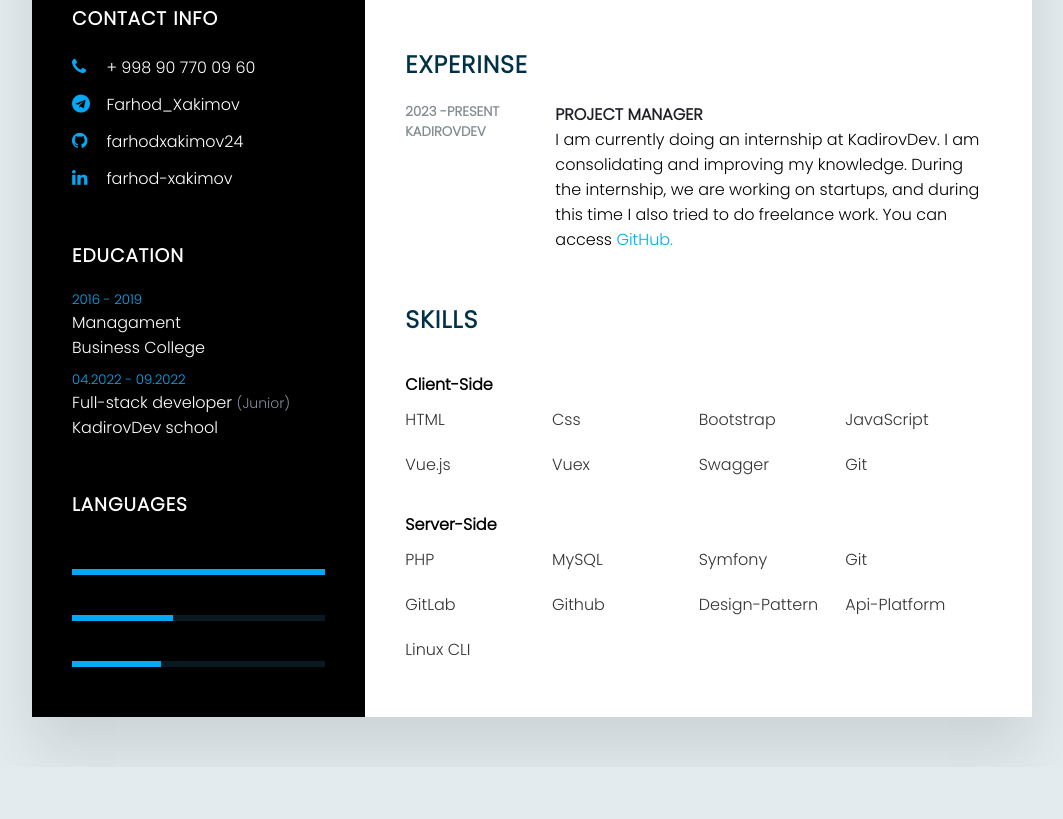
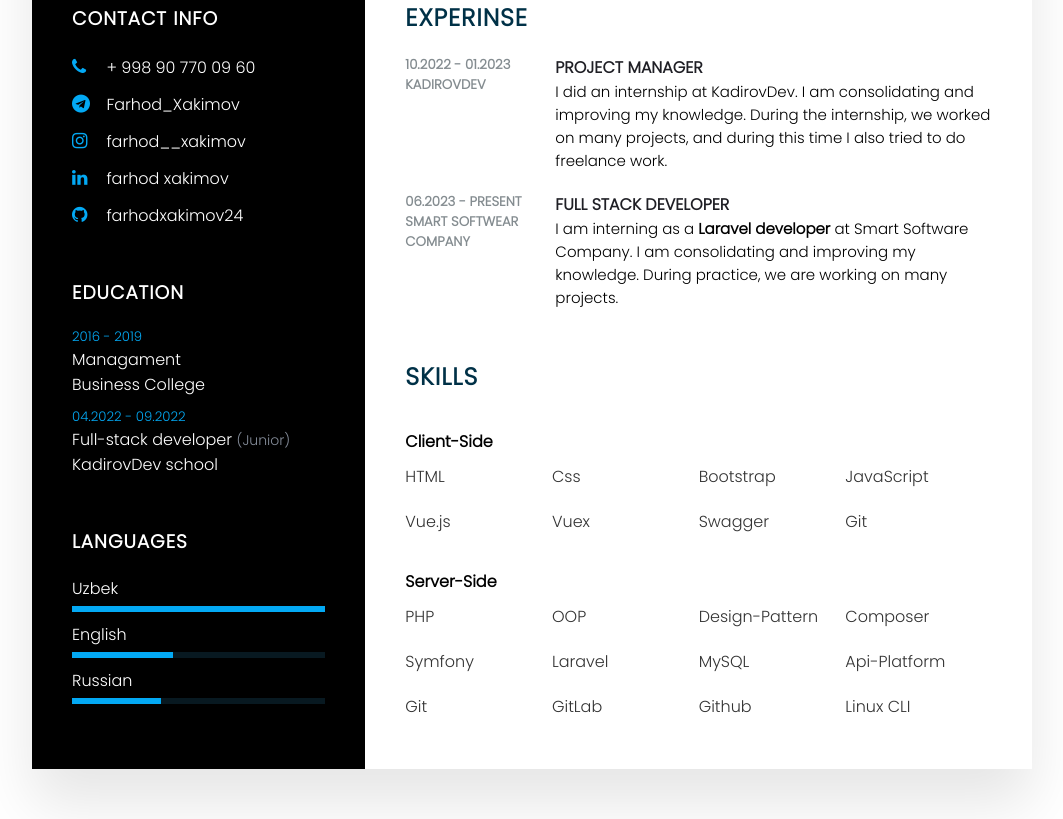
Before and after one commit to farhodxakimov24/Resume, a plain HTML site: page index.html in a window 1280 px wide. Shown: the part 438-1257 px from the top of the page, without its empty margins (108-1171 px from the left). Before the commit the page ends 1205 px from the top, so only its background shows below. Drawn offline with Linux system fonts and the light colour scheme.

Commit message:
new experiense

```diff
--- a/index.html
+++ b/index.html
@@ -30,11 +30,16 @@
                         <span class="text"><a href="https://t.me/Farhod_Xakimov">Farhod_Xakimov</a></span>
                     </li>
                     <li>
+                        <span class="icon"><i class="fa fa-instagram" aria-hidden="true"></i></span>
+                        <span class="text"><a href="https://www.instagram.com/farhod__xakimov/">farhod__xakimov</a></span>
+                    </li>
+                    <li>
+                        <span class="icon"><i class="fa fa-linkedin" aria-hidden="true"></i></span>
+                        <span class="text"><a href="https://www.linkedin.com/in/farhod-xakimov/">farhod xakimov</a></span>
+                    </li>
+                    <li>
                         <span class="icon"><i class="fa fa-github" aria-hidden="true"></i></span>
                         <span class="text"><a href="https://github.com/farhodxakimov24">farhodxakimov24</a></span>
-                    </li><li>
-                        <span class="icon"><i class="fa fa-linkedin" aria-hidden="true"></i></span>
-                        <span class="text"><a href="https://www.linkedin.com/in/farhod-xakimov/">farhod-xakimov</a></span>
                     </li>
                 </ul>
             </div>
@@ -105,19 +110,31 @@
                 <h2 class="title2">Experinse</h2>
                 <div class="box">
                     <div class="year_company">
-                        <h5>2023 -Present</h5>
+                        <h5>10.2022 - 01.2023</h5>
                         <h5>KadirovDev</h5>
                     </div>
                     <div class="text">
                         <h4>Project Manager</h4>
                         <p>
-                            I am currently doing an internship at KadirovDev. I am consolidating and improving my knowledge.
-                            During the internship, we are working on startups, and during this time I also tried to do freelance work.
-                            You can access <a href="https://github.com/farhodxakimov24"> GitHub.</a>
+                            I did an internship at KadirovDev. I am consolidating and improving my knowledge.
+                            During the internship, we worked on many projects, and during this time I also tried to do freelance work.
                         </p>
                     </div>
                 </div>
 
+                <div class="box">
+                    <div class="year_company">
+                        <h5>06.2023 - Present</h5>
+                        <h5>SMART SOFTWEAR COMPANY</h5>
+                    </div>
+                    <div class="text">
+                        <h4>Full stack developer</h4>
+                        <p>
+                            I am interning as a <strong>Laravel developer</strong> at Smart Software Company.
+                            I am consolidating and improving my knowledge. During practice, we are working on many projects.
+                        </p>
+                    </div>
+                </div>
             </div>
 
             <div class="about interest">
@@ -136,13 +153,16 @@
                 <h4>Server-Side</h4>
                 <ul>
                     <li> PHP</li>
+                    <li> OOP</li>
+                    <li> Design-Pattern</li>
+                    <li> Composer</li>
+                    <li> Symfony</li>
+                    <li> Laravel</li>
                     <li> MySQL</li>
-                    <li> Symfony</li>
+                    <li> Api-Platform</li>
                     <li> Git</li>
                     <li> GitLab</li>
                     <li> Github</li>
-                    <li> Design-Pattern</li>
-                    <li> Api-Platform</li>
                     <li>Linux CLI</li>
                 </ul>
             </div>
--- a/style.css
+++ b/style.css
@@ -7,7 +7,7 @@
     font-family: 'Poppins', sans-serif;
 }
 body{
-    background: rgb(227, 235, 238);
+    background: rgb(255, 255, 255);
     display: flex;
     justify-content: center;
     align-items: center;
@@ -139,6 +139,9 @@ body{
     font-size: 14px;
     color: #848c99;
 }
+.contactInfo.language .text{
+    color: white;
+}
 .contactInfo.language .percent
 {
     position: relative;
@@ -170,6 +173,9 @@ body{
     background: #fff;
     padding: 40px;
 
+}
+p{
+    font-size: 15px;
 }
 .about
 {
```
